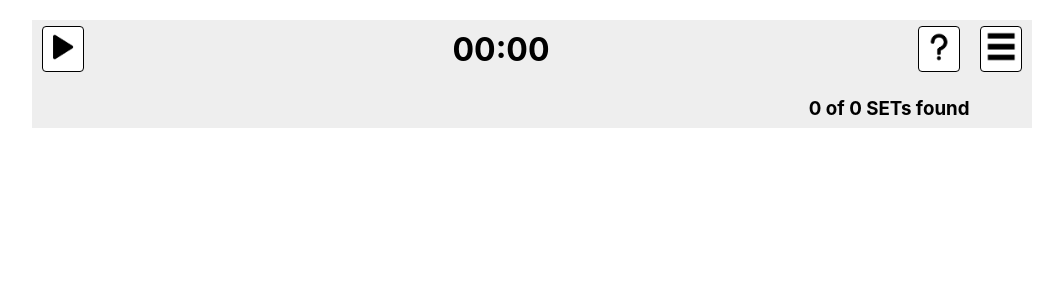
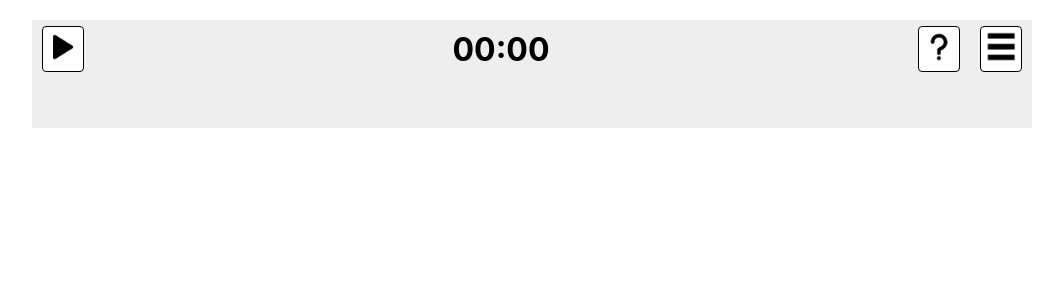
Before and after one commit to nxd/set, a React (Create React App) app: page / in a window 1280 px wide. Shown: the top 300 px of the page, without its empty margins (108-1171 px from the left). Built offline with nearby package versions, Linux system fonts and the light colour scheme.

Commit message:
hid found status in pregame

```diff
--- a/src/Components/App/App.js
+++ b/src/Components/App/App.js
@@ -257,6 +257,7 @@ class App extends React.Component {
           </div>
           <div className='right-panel'>
             <List
+              gameStatus = {this.state.gameStatus}
               nSets={this.state.nSets}
               foundSets={this.state.foundSets}
             />
--- a/src/Components/List/List.css
+++ b/src/Components/List/List.css
@@ -34,3 +34,7 @@
 		margin-top: 25px;
 	}
 }
+
+.status-hidden{
+	visibility: hidden;
+}
--- a/src/Components/List/List.js
+++ b/src/Components/List/List.js
@@ -4,6 +4,14 @@ import './List.css'
 
 
 class List extends React.Component {
+
+	isPregame() {
+		// this method returns an additional classname
+		// to hide the SETs found text if in pregame state
+		if(this.props.gameStatus.pregame){
+			return 'status-hidden';
+		}
+	}
 
 	renderFoundSets() {
 		let foundSets = this.props.foundSets;
@@ -47,7 +55,7 @@ class List extends React.Component {
 	render(){
 		return (
 			<div className='setList'>
-				<h3 className='found-status'>{this.props.foundSets.length} of {this.props.nSets} SETs found</h3>
+				<h3 className={`found-status ${this.isPregame()}`}>{this.props.foundSets.length} of {this.props.nSets} SETs found</h3>
 
 				{this.renderFoundSets()}
 				{this.renderRemainingSets()}
```
